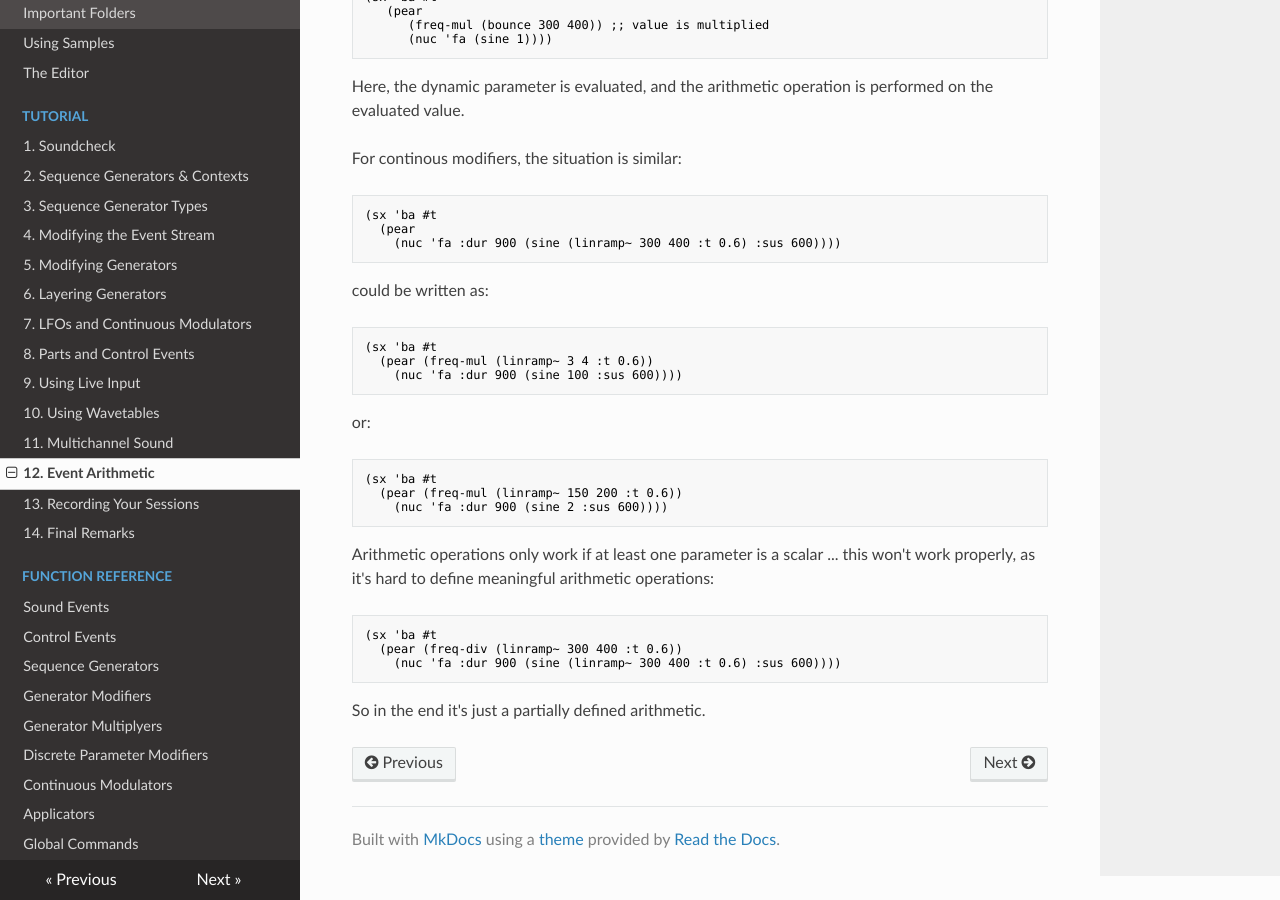
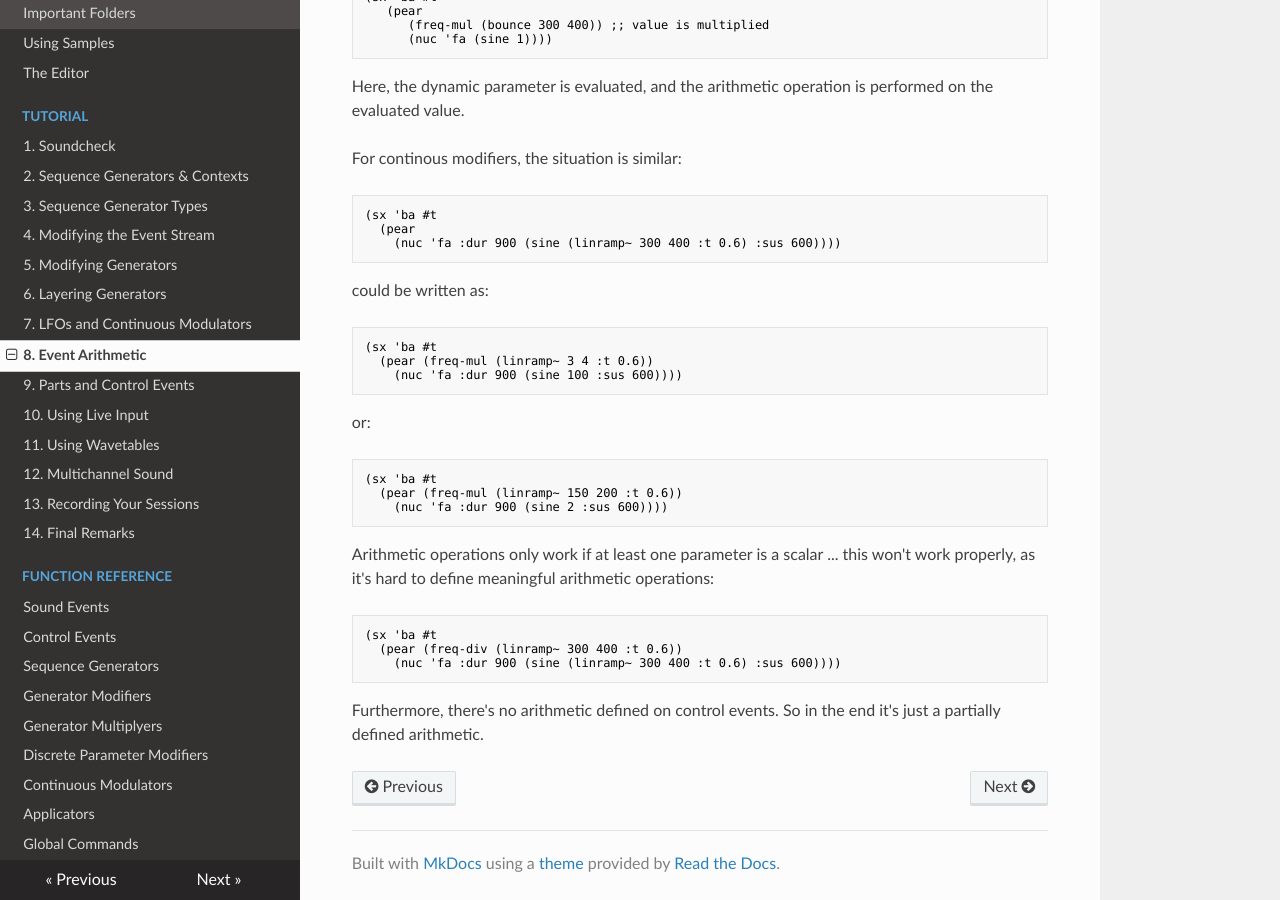
Before and after one commit to the-drunk-coder/megra-doc, an MkDocs documentation site: the page built from docs/tutorial/event-arithmetic.md, in a window 1280 px wide and 900 px high, scrolled down 1412 px. Built offline with MkDocs 1.6.1, drawn with Linux system fonts in a browser that asks for light colours; nearby versions of some CDN libraries; some of the changed text lies outside the part shown.

Commit message:
order change

````diff
--- a/docs/tutorial/event-arithmetic.md
+++ b/docs/tutorial/event-arithmetic.md
@@ -107,4 +107,4 @@ Arithmetic operations only work if at least one parameter is a scalar ... this w
     (nuc 'fa :dur 900 (sine (linramp~ 300 400 :t 0.6) :sus 600))))
 ```
 
-So in the end it's just a partially defined arithmetic.
+Furthermore, there's no arithmetic defined on control events. So in the end it's just a partially defined arithmetic.
--- a/mkdocs.yml
+++ b/mkdocs.yml
@@ -16,11 +16,11 @@ nav:
         - '5. Modifying Generators' : 'tutorial/modifying-sequence-generators.md'
         - '6. Layering Generators' : 'tutorial/multiplying-generators.md'
         - '7. LFOs and Continuous Modulators' : 'tutorial/lfos-and-continuous-time-modulators.md'
-        - '8. Parts and Control Events' : 'tutorial/parts-and-control-events.md'
-        - '9. Using Live Input' : 'tutorial/using-live-input.md'
-        - '10. Using Wavetables' : 'tutorial/using-wavetables.md'
-        - '11. Multichannel Sound' : 'tutorial/multichannel-sound.md'
-        - '12. Event Arithmetic' : 'tutorial/event-arithmetic.md'
+        - '8. Event Arithmetic' : 'tutorial/event-arithmetic.md'
+        - '9. Parts and Control Events' : 'tutorial/parts-and-control-events.md'
+        - '10. Using Live Input' : 'tutorial/using-live-input.md'
+        - '11. Using Wavetables' : 'tutorial/using-wavetables.md'
+        - '12. Multichannel Sound' : 'tutorial/multichannel-sound.md'
         - '13. Recording Your Sessions' : 'tutorial/recording.md'
         - '14. Final Remarks' : 'tutorial/final-remarks.md'
     - 'Function Reference' :
````
